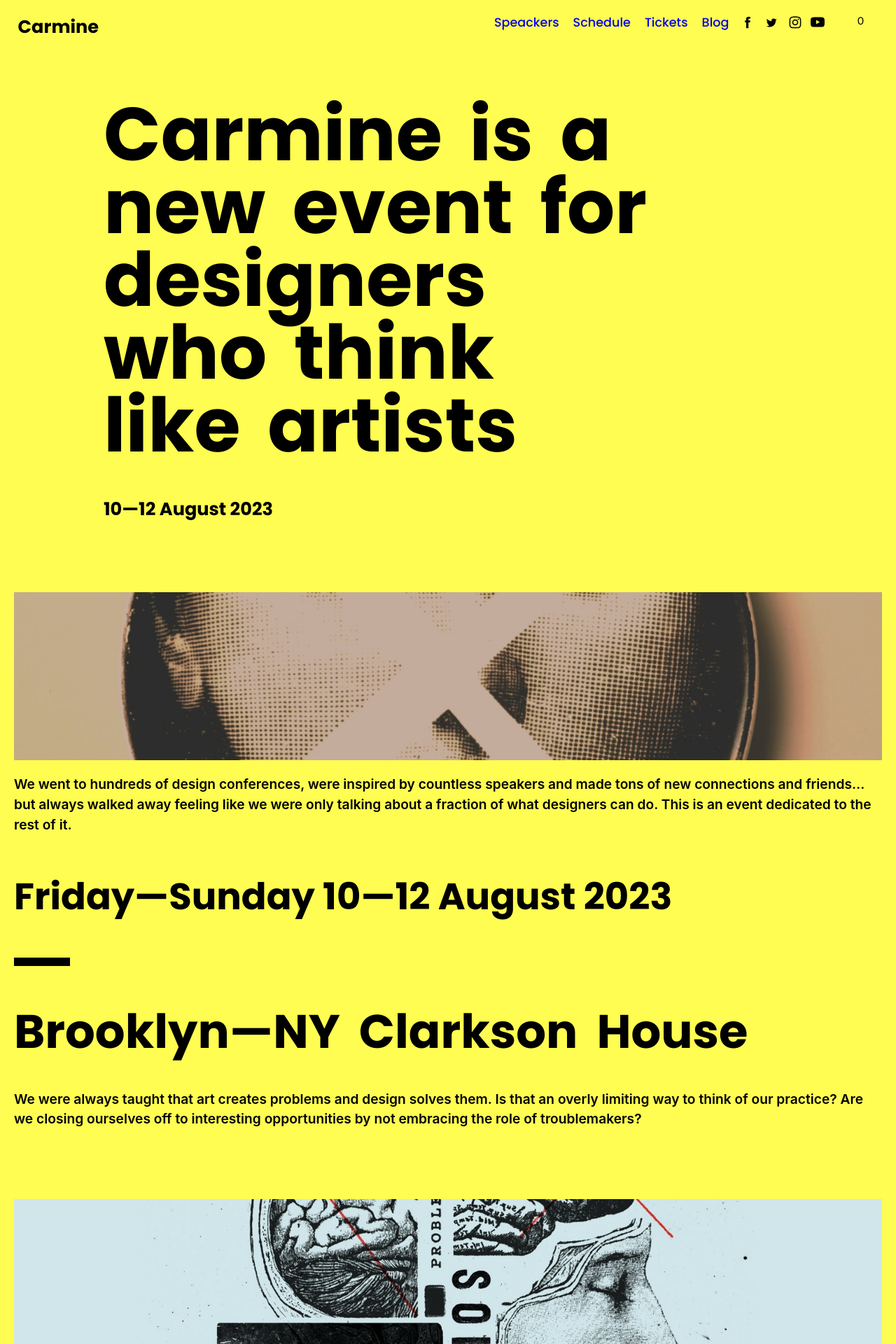
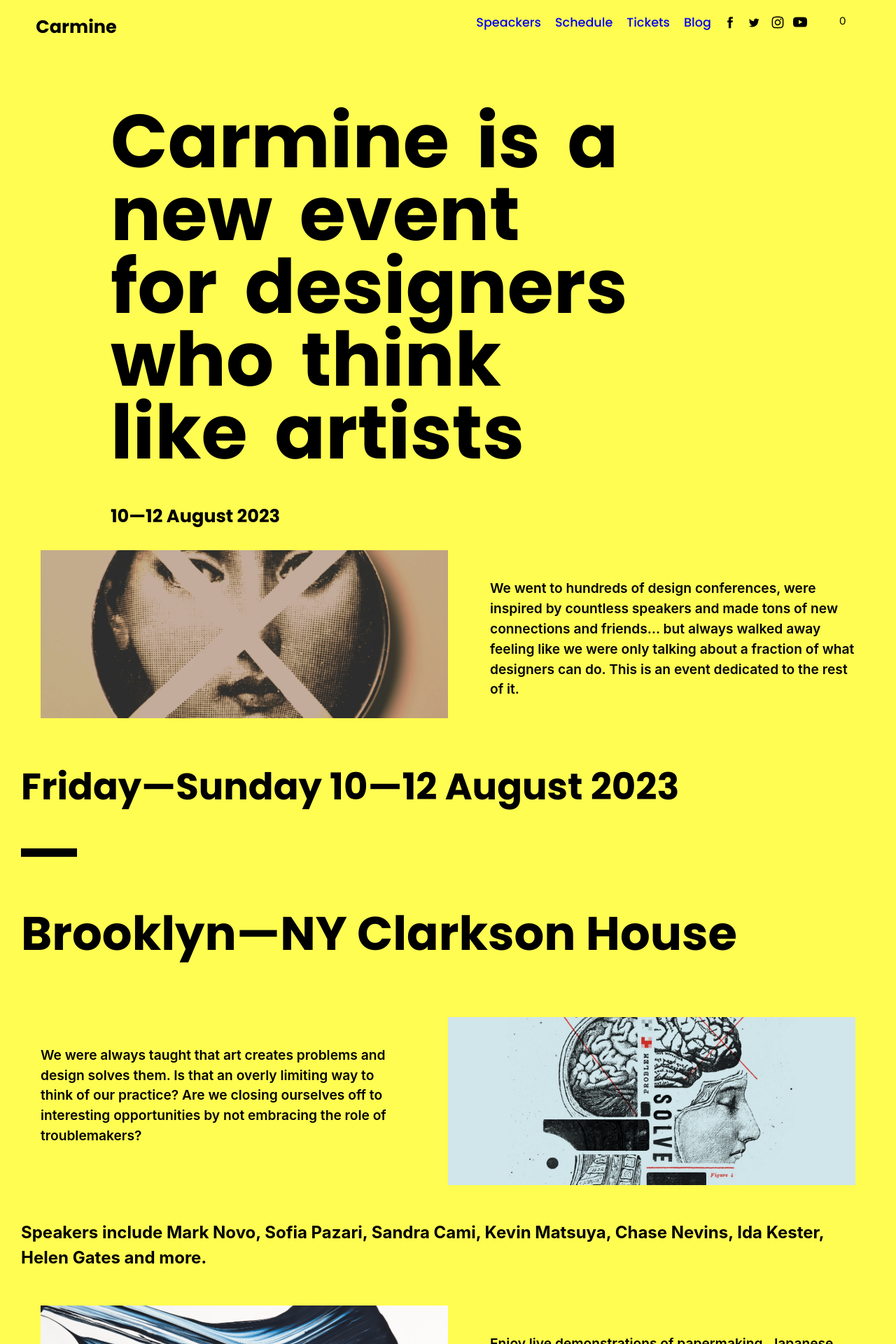
Before and after one commit to hvok01/carmine, a React (Vite) app: page / in a window 1280 px wide. Shown: the top 1920 px of the page at 70% size. Built offline with nearby package versions, Linux system fonts and the light colour scheme; some icons are missing.

Commit message:
Fixing styles making it look better

```diff
--- a/src/App.css
+++ b/src/App.css
@@ -15,9 +15,9 @@ main {
 header {
   display: flex;
   justify-content: space-between;
-  margin-top: 20px;
+  margin: 20px 2% 0px 2%;
   position: absolute;
-  width: 100%;
+  width: 96%;
 }
 
 .header-hamburger {
@@ -27,7 +27,7 @@ header {
 }
 
 .header-hamburger span {
-  width: 40px;
+  width: 36px;
   height: 2px;
   background-color: #000000;
   display: flex;
@@ -75,20 +75,20 @@ header {
 }
 
 section {
-  padding: 20px;
+  padding: 30px;
 }
 
-section h1 {
+.hero-section h1 {
   font-family: 'Poppins', sans-serif;
   font-weight: 800;
   font-size: 5rem;
   line-height: 5rem;
   word-spacing: 0.8rem;
   margin: 0;
-  margin-top: 5vh;
+  margin-top: 15vh;
 }
 
-section p {
+.hero-section p {
   font-family: 'Poppins', sans-serif;
   font-weight: 800;
   font-size: 1.6rem;
@@ -149,7 +149,7 @@ section p {
 
 .info-banner-container {
   margin: 0;
-  margin-top: 10vh;
+  margin-top: 4vh;
 }
 
 .info-banner-container .info-section-one {
@@ -157,7 +157,7 @@ section p {
   flex-direction: column;
   justify-content: center;
   align-items: center;
-  margin: 0 20px;
+  margin: 0 30px;
   position: relative;
 }
 
@@ -189,8 +189,8 @@ section p {
 .info-banner-container .info-section-two p {
   font-size: 1.2rem;
   font-weight: 600;
-  margin: 0 20px;
-  padding-top: 20px;
+  margin: 0 30px;
+  padding-top: 5vh;
 }
 
 .info-banner-container .info-section-two h1 {
@@ -355,6 +355,19 @@ section p {
     text-align: left;
     overflow: hidden;
   }
+
+  .info-banner-container {
+    display: flex;
+    flex-direction: row;
+  }
+
+  .info-banner-container .info-section-one, .info-banner-container .info-section-two {
+    flex: 1;
+  }
+
+  .special-info {
+    flex-direction: row-reverse;
+  }
 }
 
 @media screen and (min-width: 1224px) {
@@ -370,4 +383,9 @@ section p {
     word-spacing: 1rem;
     line-height: 6.5rem;
   }
+
+  .info-banner-container, .info-dates-container, .info-container, .action-buy-tickets {
+    max-width: 1224px;
+    margin: 0 auto;
+  }
 }
--- a/src/App.tsx
+++ b/src/App.tsx
@@ -93,7 +93,6 @@ function App() {
               opacity: 1,
               display: "flex",
               delay: -0.5,
-              y: "+10",
             }).fromTo(navLinksCurrent, {
               opacity: 0,
               display: "none",
@@ -154,7 +153,6 @@ function App() {
             }).to(navContainer.current, {
               opacity: 0,
               delay: -0.4,
-              y: "-10",
             })
 
             if(lineOne) {
@@ -255,11 +253,8 @@ function App() {
         Brooklyn—NY
         Clarkson House
         </h1>
-        <p>
-        We were always taught that art creates problems and design solves them. Is that an overly limiting way to think of our practice? Are we closing ourselves off to interesting opportunities by not embracing the role of troublemakers?
-        </p>
       </section>
-      <div className="info-banner-container">
+      <div className="info-banner-container special-info">
         <div className="info-section-one">
           {
             //first one height to 0
@@ -272,11 +267,16 @@ function App() {
           <img src={carmine2} alt="camine image artists 1" />
         </div>
         <div className="info-section-two">
-          <h1>
-          Speakers include Mark Novo, Sofia Pazari, Sandra Cami, Kevin Matsuya, Chase Nevins, Ida Kester, Helen Gates and more.
-          </h1>
+          <p>
+          We were always taught that art creates problems and design solves them. Is that an overly limiting way to think of our practice? Are we closing ourselves off to interesting opportunities by not embracing the role of troublemakers?
+          </p>
         </div>
       </div>
+      <section className="info-container">
+        <h1>
+        Speakers include Mark Novo, Sofia Pazari, Sandra Cami, Kevin Matsuya, Chase Nevins, Ida Kester, Helen Gates and more.
+        </h1>
+      </section>
       <div className="info-banner-container">
         <div className="info-section-one">
           {
```
